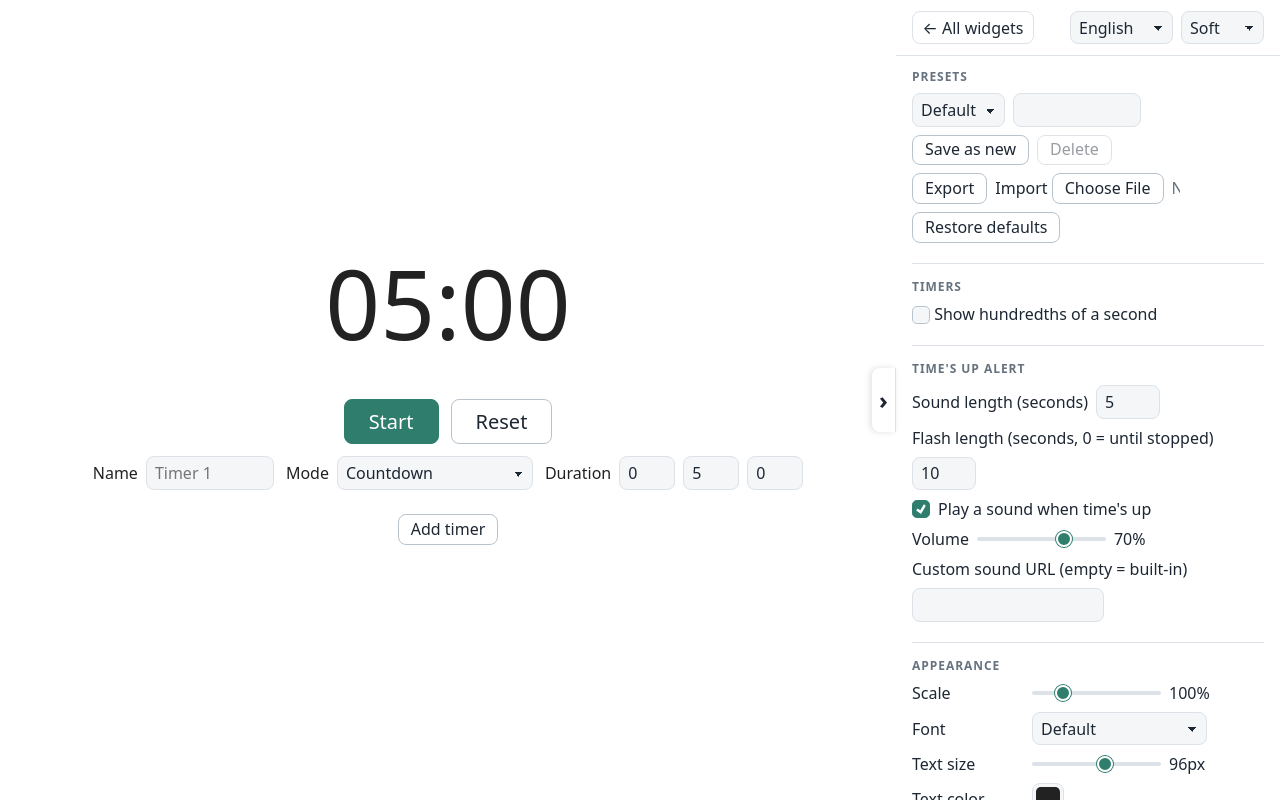
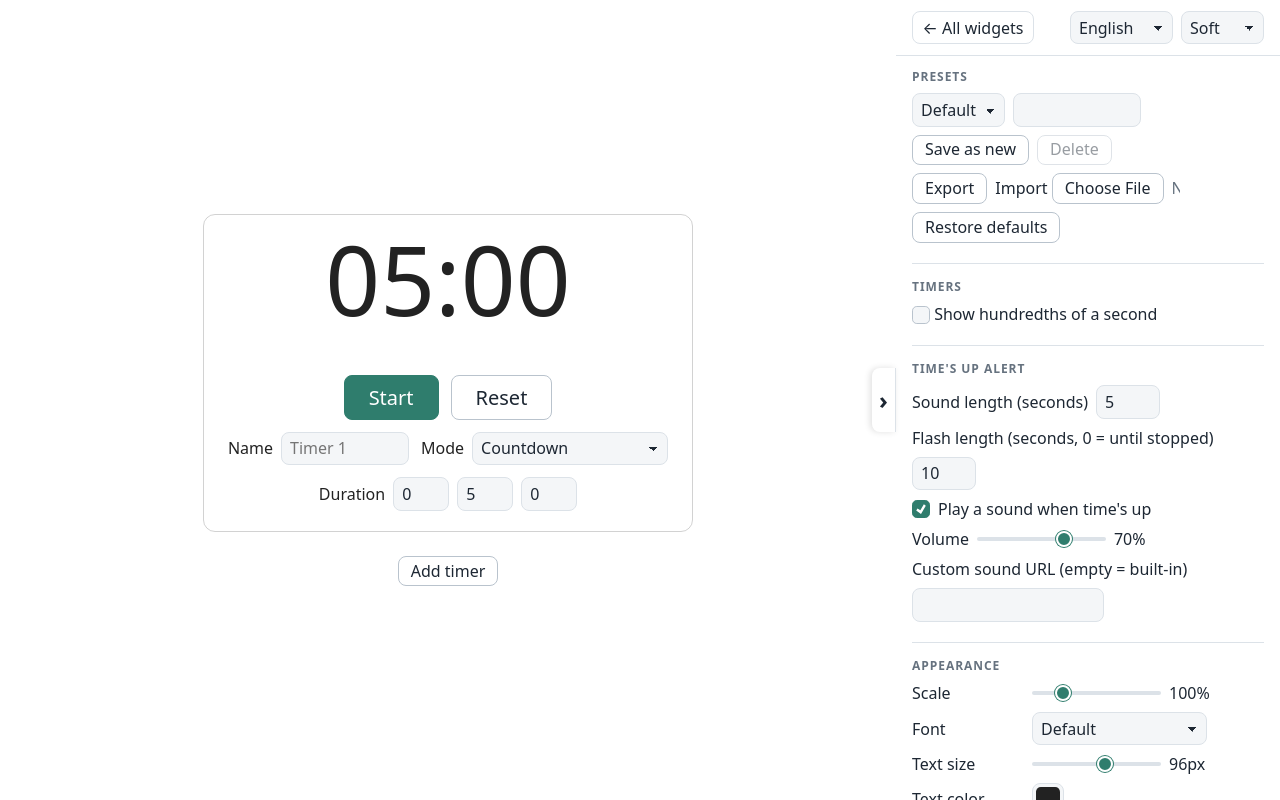
Before and after one commit to beards/MyWidgetBox, a website built with Vite: page timer/index.html in a window 1280 px wide. Built offline with nearby package versions, Linux system fonts and the light colour scheme.

Commit message:
feat: timer settings on two rows, each timer framed
Name, mode and remove sit on the first row; the mode's own control
(duration or target time) moves to a second row, so side-by-side
timers no longer stretch into one long line.

Outside Display mode each timer card gets a subtle frame in the
display's text color, so its controls clearly belong to its own
digits when timers are stacked or side by side.

Co-Authored-By: Claude Opus 5.5 <noreply@anthropic.com>
Claude-Session: https://claude.ai/code/session_01CbANFaSh6Zv1koRx66CrJL

```diff
--- a/timer/main.ts
+++ b/timer/main.ts
@@ -155,7 +155,11 @@ function createCard(id: string): TimerCard {
     return { key, input };
   });
   durationRow.append(durationLabel, ...parts.map(({ input }) => input));
-  settings.append(nameLabel.wrapper, modeLabel.wrapper, durationRow, targetLabel.wrapper, remove);
+  // First row: name, mode and remove; the mode's own control (duration or target time) goes below.
+  const basics = document.createElement('div');
+  basics.className = 'timer__settings-row';
+  basics.append(nameLabel.wrapper, modeLabel.wrapper, remove);
+  settings.append(basics, durationRow, targetLabel.wrapper);
 
   root.append(heading, value, status, actions, settings);
 
--- a/timer/style.css
+++ b/timer/style.css
@@ -33,6 +33,14 @@ body {
   flex-direction: column;
   align-items: center;
   gap: 0.75rem;
+}
+
+/* Outside Display mode each timer is framed, so its controls read as belonging to its own digits.
+   The frame follows the display's text color, since themes never style the Widget's display. */
+html:not([data-display]) .timer__card {
+  padding: 1rem 1.5rem 1.25rem;
+  border: 1px solid color-mix(in srgb, currentColor 20%, transparent);
+  border-radius: 0.75rem;
 }
 
 /* Time-up screen effect: the card flashes while the alert lasts. */
@@ -74,13 +82,18 @@ body {
 
 /* Per-timer controls keep a readable size whatever the display's text size. */
 .timer__actions,
-.timer__settings {
+.timer__settings,
+.timer__settings-row {
   font-size: 1rem;
   display: flex;
   flex-wrap: wrap;
   justify-content: center;
   align-items: center;
   gap: 0.75rem;
+}
+
+.timer__settings {
+  flex-direction: column;
 }
 
 .timer__actions button {
```
